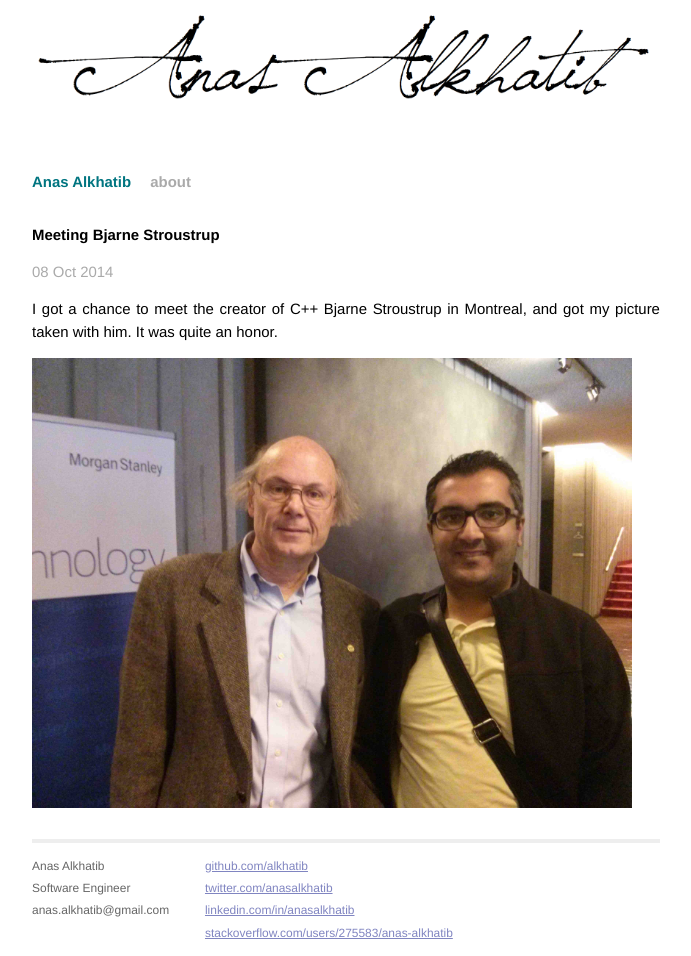
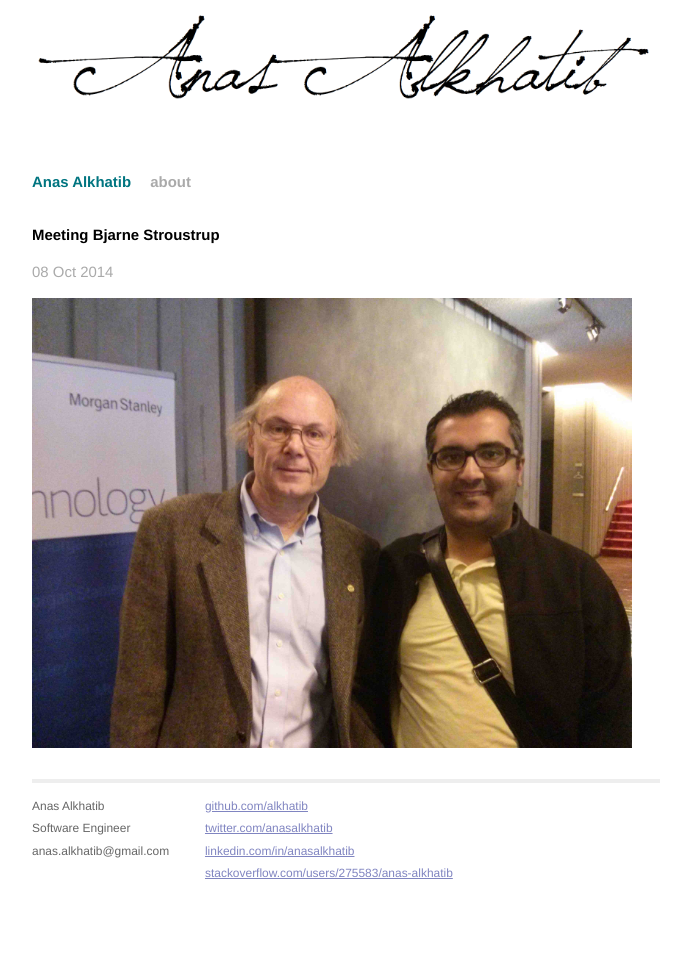
Before and after one commit to alkhatib/alkhatib.github.io, a Jekyll site: the page built from _posts/2014-10-08-meeting-bjarne.markdown, in a window 1280 px wide. Shown: the whole page, without its empty margins (294-985 px from the left). Built offline with Jekyll 4.4.1, drawn with Linux system fonts in a browser that asks for light colours; Markdown is read by kramdown in place of the engine named in the settings; after the commit the page ends 900 px from its top, so only the background shows below that; some of the changed lines change nothing that is shown.

Commit message:
Update config and post

```diff
--- a/_config.yml
+++ b/_config.yml
@@ -1,3 +1,3 @@
 name: Anas Alkhatib
-markdown: redcarpet
+markdown: kramdown
 highlighter: rouge
--- a/_posts/2014-10-08-meeting-bjarne.markdown
+++ b/_posts/2014-10-08-meeting-bjarne.markdown
@@ -5,6 +5,4 @@ date: Wed Oct  8 17:18:22 EDT 2014
 tags: montreal c++ Stroustrup
 ---
 
-I got a chance to meet the creator of C++ Bjarne Stroustrup in Montreal, and got my picture taken with him. It was quite an honor.
-
 <img src="{{ site.url }}/assets/bjarne_me.jpg" alt="Bjarne Stroustrup and Anas Alkhatib" style="width: 600px;"/>
```
